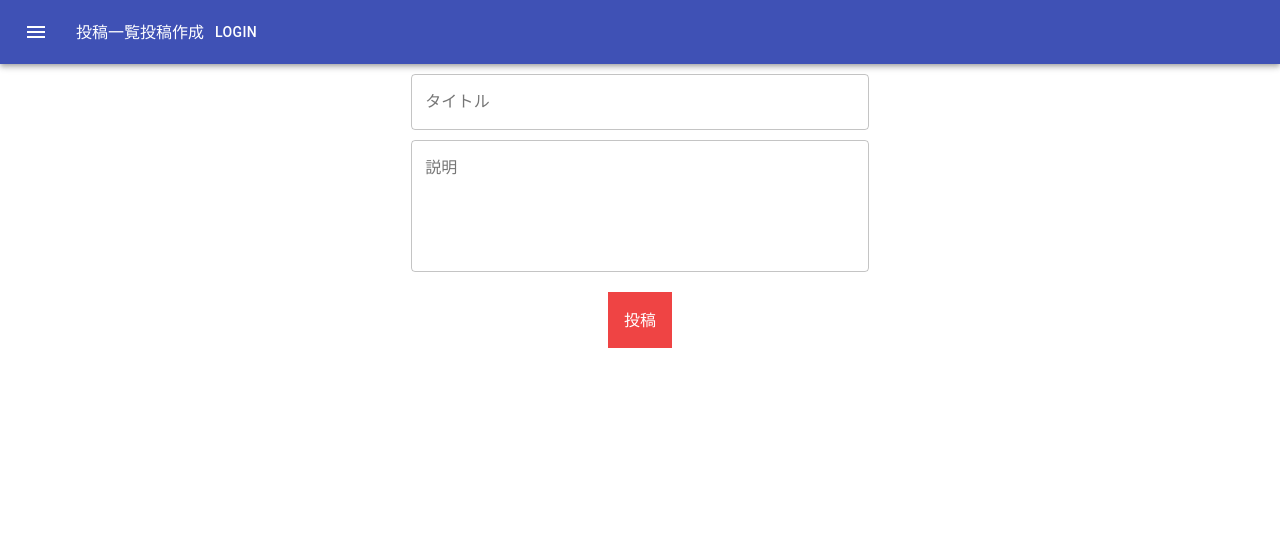
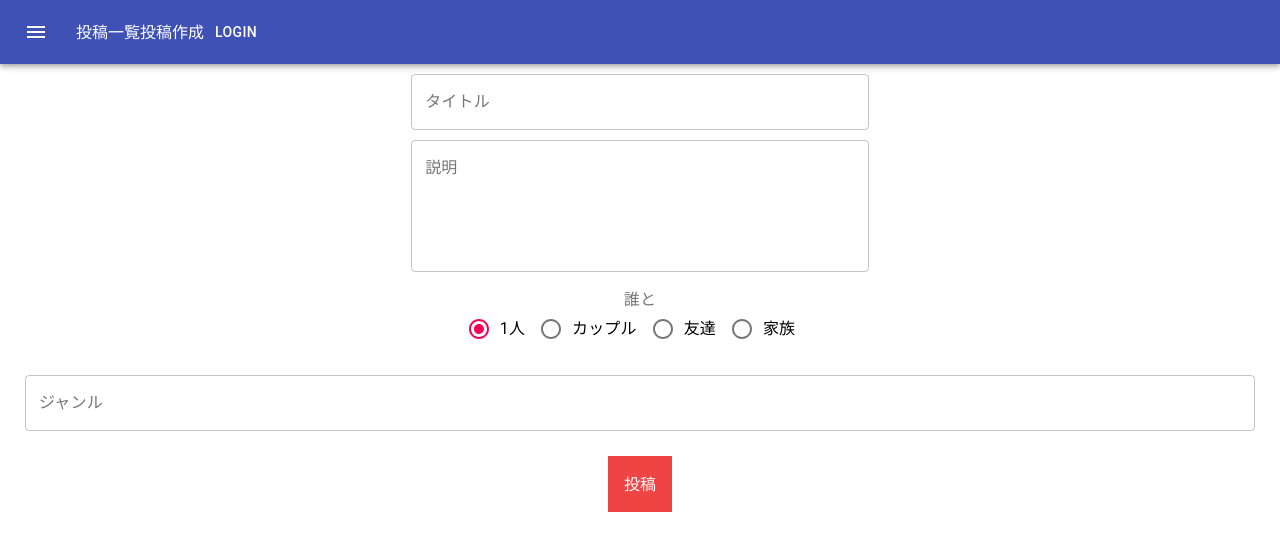
Before and after one commit to pon0204/pospot_frontend, a React (Create React App) app in the folder frontend/: page /posts/new in a window 1280 px wide. Shown: the top 550 px of the page. Built offline with nearby package versions, Linux system fonts and the light colour scheme.

Commit message:
投稿機能,title,caption,genre,with完成

```diff
--- a/frontend/package.json
+++ b/frontend/package.json
@@ -8,6 +8,7 @@
     "@heroicons/react": "^1.0.1",
     "@material-ui/core": "^4.11.4",
     "@material-ui/icons": "^4.11.2",
+    "@material-ui/lab": "^4.0.0-alpha.58",
     "@reduxjs/toolkit": "^1.5.1",
     "@testing-library/jest-dom": "^4.2.4",
     "@testing-library/react": "^9.3.2",
--- /dev/null
+++ b/frontend/src/components/posts/FormAsset/FormAutoComp.tsx
@@ -0,0 +1,106 @@
+/* eslint-disable no-use-before-define */
+import React, { VFC,useState } from 'react';
+import Chip from '@material-ui/core/Chip';
+import Autocomplete from '@material-ui/lab/Autocomplete';
+import { makeStyles } from '@material-ui/core/styles';
+import TextField from '@material-ui/core/TextField';
+import { useAppSelector, useAppDispatch } from '../../../app/hooks'
+import { setEditedPost, selectPost } from '../../../slices/postSlice'
+
+const useStyles = makeStyles((theme) => ({
+  root: {
+
+    margin: 25,
+    '& > * + *': {
+      marginTop: theme.spacing(3),
+    },
+  },
+}));
+
+export const FormAutoComp:VFC = () => {
+  const classes = useStyles();
+  const editedPost = useAppSelector(selectPost)
+  const dispatch = useAppDispatch()
+
+  // const [genre, setGenre] = useState<any>();
+
+  const handleChange = (e:any,v:any) => {
+    console.log(v)
+    const genres = v.map((gen:any) =>  gen)
+    // setGenre(genres)
+    const genre = genres.join(',')
+    dispatch(setEditedPost(
+      { ...editedPost.post, genre: genre}))
+  }
+
+  return (
+    <div className={classes.root}>
+
+      <Autocomplete
+        multiple
+        id="tags-filled"
+        options={genres.map((option) => option.title)}
+        // defaultValue={[genre[13].title]}
+        freeSolo
+        onChange={(e,v) => handleChange(e,v)}
+        renderTags={(value, getTagProps) =>
+          value.map((option, index) =>
+
+            (<Chip variant="outlined" label={option} {...getTagProps({ index })}
+            />
+            // console.log(option)
+          ))
+        }
+
+        renderInput={(params) => (
+          <TextField {...params} variant="outlined" label="ジャンル" placeholder="Favorites" />
+        )
+
+      }
+      />
+    </div>
+  );
+}
+
+// Top 100 films as rated by IMDb users. http://www.imdb.com/chart/top
+const genres = [
+  { title: '映画館'},
+  { title: '動物園'},
+  { title: '遊園地'},
+  { title: 'カラオケ'},
+  { title: 'ショッピング'},
+  { title: 'スポーツ観戦'},
+  { title: 'サーカス'},
+  { title: 'ライブ'},
+  { title: 'フェス'},
+  { title: 'お笑いライブ'},
+  { title: 'クラブ'},
+  { title: '競馬場'},
+  { title: 'ドライブ'},
+  { title: '夜景'},
+  { title: 'バーベキュー'},
+  { title: 'キャンプ'},
+  { title: '温泉'},
+  { title: 'スーパー銭湯'},
+  { title: 'スカイダイビング'},
+  { title: 'サウナ'},
+  { title: '牧場'},
+  { title: 'トランポリン'},
+  { title: 'スラックライン'},
+  { title: '公園'},
+  { title: 'フットサル'},
+  { title: '野球'},
+  { title: 'バッティングセンター'},
+  { title: 'プール'},
+  { title: 'バスケ'},
+  { title: '図書館'},
+  { title: '博物館'},
+  { title: '美術館'},
+  { title: '体育館'},
+  { title: '大学'},
+  { title: 'ホテル'},
+  { title: 'レストラン'},
+  { title: 'バッティングセンター'},
+  { title: 'バッティングセンター'},
+
+];
--- /dev/null
+++ b/frontend/src/components/posts/FormAsset/FormRadio.tsx
@@ -0,0 +1,31 @@
+import React from 'react';
+import Radio from '@material-ui/core/Radio';
+import RadioGroup from '@material-ui/core/RadioGroup';
+import FormControlLabel from '@material-ui/core/FormControlLabel';
+import FormControl from '@material-ui/core/FormControl';
+import FormLabel from '@material-ui/core/FormLabel';
+import { useAppSelector, useAppDispatch } from '../../../app/hooks'
+import { setEditedPost, selectPost } from '../../../slices/postSlice'
+import { useMutatePost } from '../../../hooks/useMutatePost'
+
+export const FormRadio = () => {
+  const editedPost = useAppSelector(selectPost)
+  const dispatch = useAppDispatch()
+  console.log(editedPost)
+
+  return (
+    <div>
+    <FormControl component="fieldset">
+      <FormLabel component="legend">誰と</FormLabel>
+      <RadioGroup row aria-label="with" name="with" value={editedPost.post.with} onChange={(e: React.ChangeEvent<HTMLInputElement>) =>
+      dispatch(setEditedPost({...editedPost.post, with: e.target.value}))
+      }>
+        <FormControlLabel value="1人" control={<Radio />} label="1人" />
+        <FormControlLabel value="カップル" control={<Radio />} label="カップル" />
+        <FormControlLabel value="友達" control={<Radio />} label="友達" />
+        <FormControlLabel value="家族" control={<Radio />} label="家族" />
+      </RadioGroup>
+    </FormControl>
+    </div>
+  );
+}
--- a/frontend/src/components/posts/PostForm.tsx
+++ b/frontend/src/components/posts/PostForm.tsx
@@ -4,6 +4,8 @@ import { useAppSelector, useAppDispatch } from '../../app/hooks'
 import { setEditedPost, selectPost } from '../../slices/postSlice'
 import { useMutatePost } from '../../hooks/useMutatePost'
 import FormButton from './FormAsset/FormButton'
+import { FormRadio } from './FormAsset/FormRadio'
+import { FormAutoComp } from './FormAsset/FormAutoComp'
 
 const PostForm: VFC = () => {
   // const editedPost = useAppSelector(selectPost)
@@ -11,6 +13,8 @@ const PostForm: VFC = () => {
   return (
     <div className="text-center">
     <InputForm/>
+    <FormRadio/>
+    <FormAutoComp/>
     <FormButton/>
     </div>
   )
--- a/frontend/src/slices/postSlice.ts
+++ b/frontend/src/slices/postSlice.ts
@@ -13,7 +13,7 @@ const initialState: any = {
     post: {
     title: '',
     caption: '',
-    with: '',
+    with: '1人',
     genre: ''
   }
 }
```
Also changed, not shown: 2 other files (tests, documents, lock files or other folders).
